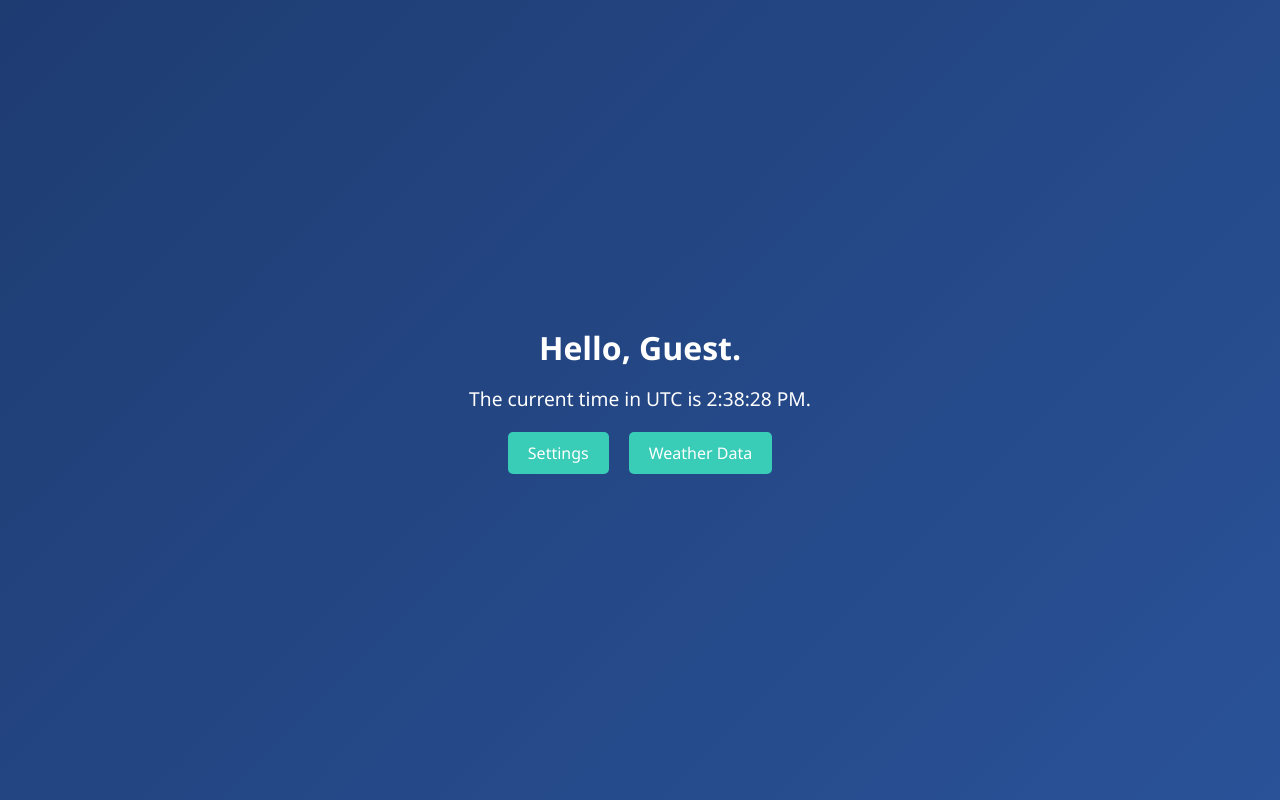
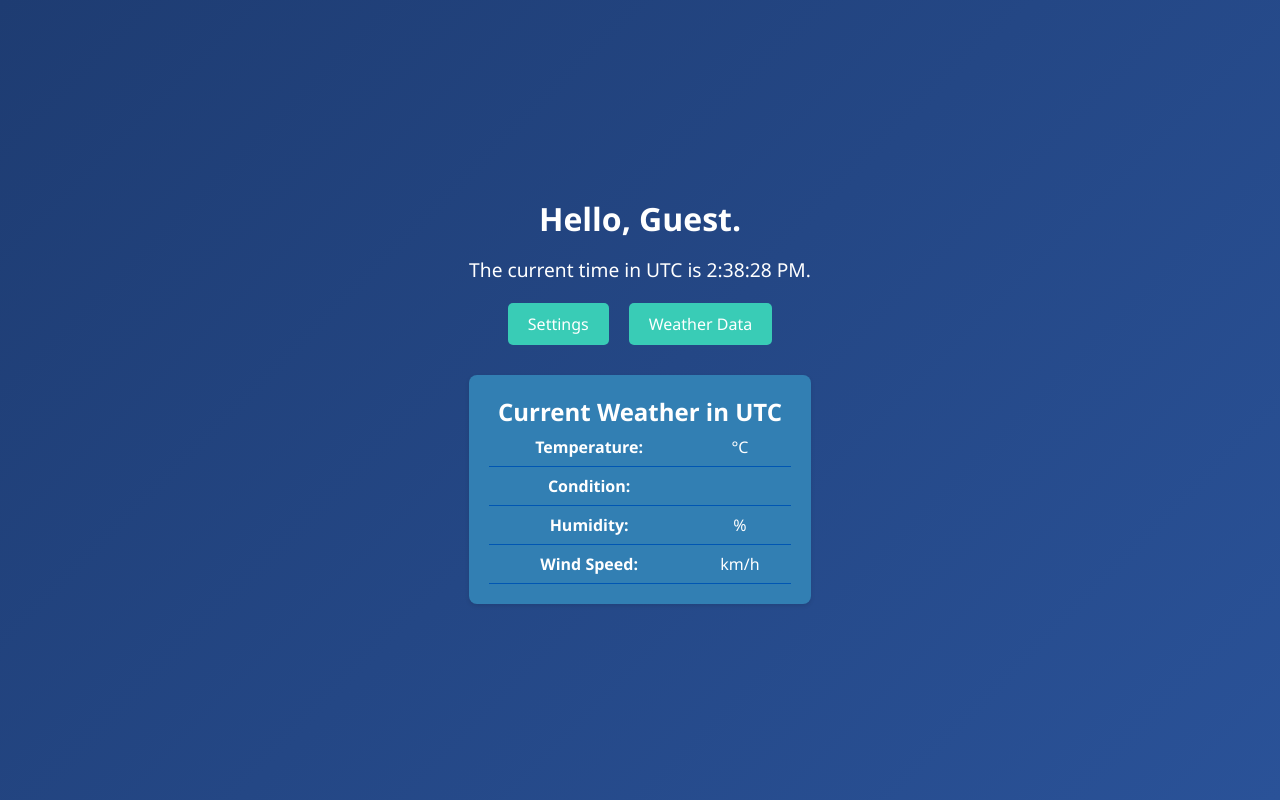
Before and after one commit to knangia04/CitySmart, a Flask app: page /homepage in a window 1280 px wide. Run offline with Flask 3, Linux system fonts and the light colour scheme; data that the repository does not hold is empty.

Commit message:
Add weather api call to display current weather stats in homepage

```diff
--- a/app.py
+++ b/app.py
@@ -1,3 +1,150 @@
+# import sqlite3
+# from flask import Flask, render_template, request, redirect, url_for, flash, session
+# from datetime import datetime
+# import pytz
+
+# app = Flask(__name__, static_folder='static')
+# app.secret_key = 'your_secret_key'
+
+# # Helper function to connect to the SQLite database
+# def get_db_connection():
+#     """
+#     Establish a connection to the SQLite database.
+#     Returns a connection object.
+#     """
+#     connection = sqlite3.connect('instance/database.db')  # Replace with your database file name
+#     connection.row_factory = sqlite3.Row  # Access rows like dictionaries
+#     return connection
+
+# @app.route('/')
+# def home():
+#     return render_template('login-template.html')
+
+# @app.route('/homepage')
+# def homepage():
+#     username = session.get('username', 'Guest')
+#     location = session.get('location', 'UTC')
+
+#     timezone = 'America/Los_Angeles'
+#     current_time = datetime.now(pytz.timezone(timezone)).strftime('%I:%M:%S %p')
+
+#     result = None  # Initialize result to handle errors
+#     try:
+#         # Establish database connection
+#         conn = get_db_connection()
+#         cursor = conn.cursor()
+
+#         # Start transaction
+#         cursor.execute("BEGIN TRANSACTION;")
+
+#         # Query to get average weather stats
+#         query = """
+#             SELECT W.Location,
+#                    AVG(W.Temperature) AS AvgTemperature,
+#                    AVG(W.Humidity) AS AvgHumidity,
+#                    AVG(P.FineParticulateMatter) AS AvgFineParticulateMatter,
+#                    AVG(P.OzoneLevel) AS AvgOzoneLevel
+#             FROM WeatherData W
+#             JOIN PollutionData P ON W.Location = P.Location
+#             WHERE W.Location = ?
+#             GROUP BY W.Location
+#         """
+#         cursor.execute(query, (location,))
+#         result = cursor.fetchone()
+
+#         # Commit transaction
+#         conn.commit()
+
+#     except Exception as e:
+#         # Rollback in case of error
+#         if conn:
+#             conn.rollback()
+#         flash(f"Error fetching weather stats: {str(e)}", "danger")
+#     finally:
+#         # Ensure connection is closed
+#         if conn:
+#             conn.close()
+
+#     return render_template(
+#         'homepage.html',
+#         username=username,
+#         location=location,
+#         current_time=current_time,
+#         avg_stats=result
+#     )
+
+# @app.route('/login', methods=['POST'])
+# def login():
+#     username = request.form.get('username')
+#     password = request.form.get('password')
+
+#     conn = get_db_connection()
+#     cursor = conn.cursor()
+
+#     try:
+#         # Query the database for the user
+#         cursor.execute("SELECT * FROM User WHERE username = ?", (username,))
+#         user = cursor.fetchone()
+
+#         if user and user['password'] == password:
+#             flash('Login successful!', 'success')
+#             session['username'] = user['username']
+#             session['location'] = user['location']
+#             return redirect(url_for('homepage'))
+#         else:
+#             flash('Invalid username or password', 'danger')
+#     except Exception as e:
+#         flash(f"Error during login: {str(e)}", 'danger')
+#     finally:
+#         conn.close()
+
+#     return redirect(url_for('home'))
+
+# @app.route('/signup', methods=['POST'])
+# def signup():
+#     email = request.form.get('email')
+#     username = request.form.get('username')
+#     password = request.form.get('password')
+#     confirm_password = request.form.get('confirm-password')
+#     location = request.form.get('location')
+
+#     if password != confirm_password:
+#         flash('Passwords do not match!', 'danger')
+#         return redirect(url_for('home'))
+
+#     conn = get_db_connection()
+#     cursor = conn.cursor()
+
+#     try:
+#         # Check if email or username already exists
+#         cursor.execute("SELECT * FROM User WHERE email = ?", (email,))
+#         if cursor.fetchone():
+#             flash('Email is already registered!', 'danger')
+#             return redirect(url_for('home'))
+
+#         cursor.execute("SELECT * FROM User WHERE username = ?", (username,))
+#         if cursor.fetchone():
+#             flash('Username is already taken!', 'danger')
+#             return redirect(url_for('home'))
+
+#         # Insert new user into the database
+#         cursor.execute(
+#             "INSERT INTO User (email, username, password, location) VALUES (?, ?, ?, ?)",
+#             (email, username, password, location)
+#         )
+#         conn.commit()
+#         flash('Account created successfully! Please log in.', 'success')
+#     except Exception as e:
+#         conn.rollback()
+#         flash(f"Error during signup: {str(e)}", 'danger')
+#     finally:
+#         conn.close()
+
+#     return redirect(url_for('home'))
+
+# if __name__ == '__main__':
+#     app.run(debug=True)
+
 from flask import Flask, render_template, request, redirect, url_for, flash, session
 from config import Config
 from models import db, User
@@ -12,6 +159,7 @@ from routes.traffic_routes import traffic_bp
 
 from datetime import datetime
 import pytz
+import weather_api
 
 app = Flask(__name__, static_folder='static')
 app.config.from_object(Config)
@@ -68,13 +216,62 @@ def homepage():
         flash(f"Error fetching weather stats: {str(e)}", "danger")
         result = None  # Handle error gracefully
 
+    # Fetch current weather information
+    curr_temp, curr_condition, curr_humidity, curr_wind = weather_api.getCurrWeather(location)
+
     return render_template(
         'homepage.html',
         username=username,
         location=location,
         current_time=current_time,
-        avg_stats=result
+        avg_stats=result,
+        curr_temp=curr_temp,
+        curr_condition=curr_condition,
+        curr_humidity=curr_humidity,
+        curr_windspeed = curr_wind
     )
+# def homepage():
+#     username = session.get('username', 'Guest')
+#     location = session.get('location', 'UTC')
+
+#     timezone = 'America/Los_Angeles'
+#     current_time = datetime.now(pytz.timezone(timezone)).strftime('%I:%M:%S %p')
+
+#     try:
+#         # Start transaction
+#         db.session.begin()
+
+#         query = text("""
+#             SELECT W.Location,
+#                    AVG(W.Temperature) AS AvgTemperature,
+#                    AVG(W.Humidity) AS AvgHumidity,
+#                    AVG(P.FineParticulateMatter) AS AvgFineParticulateMatter,
+#                    AVG(P.OzoneLevel) AS AvgOzoneLevel
+#             FROM WeatherData W
+#             JOIN PollutionData P ON W.Location = P.Location
+#             WHERE W.Location = :location
+#             GROUP BY W.Location
+#         """)
+
+#         result = db.session.execute(query, {'location': location}).first()
+
+#         # Commit the transaction if successful
+#         db.session.commit()
+
+#     except Exception as e:
+#         # Rollback in case of an error
+#         db.session.rollback()
+#         flash(f"Error fetching weather stats: {str(e)}", "danger")
+#         result = None  # Handle error gracefully
+#     curr_weather_info = weather_api.getCurrWeather(location)
+
+#     return render_template(
+#         'homepage.html',
+#         username=username,
+#         location=location,
+#         current_time=current_time,
+#         avg_stats=result
+#     )
 
 @app.route('/login', methods=['POST'])
 def login():
@@ -120,230 +317,5 @@ def signup():
     flash('Account created successfully! Please log in.', 'success')
     return redirect(url_for('home'))
 
-# @app.route('/view-pollution-data')
-# def view_pollution_data():
-#    try:
-#        data = pd.read_csv('data/bay_area_pollution_data.csv')
-
-
-#        selected_location = request.args.get('location', '')
-#        if selected_location:
-#            data = data[data['Location'] == selected_location]
-
-
-#        table_html = data.to_html(classes='table table-striped', index=False)
-
-
-#        locations = data['Location'].unique().tolist()
-
-
-#    except Exception as e:
-#        flash(f"Error reading CSV file: {str(e)}", "danger")
-#        return redirect(url_for('home'))
-
-
-#    return render_template(
-#        'pollution-data-view-template.html',
-#        table=table_html,
-#        locations=locations,
-#        selected_location=selected_location
-#    )
-
-
-# @app.route('/view-traffic-data')
-# def view_traffic_data():
-#    try:
-#        data = pd.read_csv('data/bay_area_traffic_data.csv')
-
-
-#        selected_collision_type = request.args.get('collision_type', '')
-#        if selected_collision_type:
-#            data = data[data['TypeOfCollision'] == selected_collision_type]
-
-
-#        table_html = data.to_html(classes='table table-striped', index=False)
-
-
-#        collision_types = data['TypeOfCollision'].unique().tolist()
-
-
-#    except Exception as e:
-#        flash(f"Error reading CSV file: {str(e)}", "danger")
-#        return redirect(url_for('home'))
-
-
-#    return render_template(
-#        'traffic-data-view-template.html',
-#        table=table_html,
-#        collision_types=collision_types,
-#        selected_collision_type=selected_collision_type
-#    )
-
-
-# Run the application
 if __name__ == '__main__':
-    with app.app_context():
-        db.create_all()  # Initialize the database tables
     app.run(debug=True)
-
-# from flask import Flask, render_template, request, redirect, url_for, flash
-# from config import Config
-# from models import db, User
-# from routes.user_routes import user_bp
-# from sqlalchemy.sql import text
-
-# app = Flask(__name__, static_folder='static')
-# app.config.from_object(Config)
-
-# # Initialize extensions
-# db.init_app(app)
-
-# # Register blueprints
-# app.register_blueprint(user_bp)
-
-# # Root route serving login-template.html
-# @app.route('/')
-# def home():
-#     return render_template('login-template.html')
-
-
-# @app.route('/login', methods=['POST'])
-# def login():
-#     username = request.form.get('username')
-#     password = request.form.get('password')
-
-#     # Check if the user exists
-#     user = User.query.filter_by(username=username).first()
-#     if user and user.password == password:
-#         flash('Login successful!', 'success')
-#         return redirect(url_for('home'))
-#     else:
-#         flash('Invalid username or password', 'danger')
-#         return redirect(url_for('home'))
-
-
-# # Route to handle signup
-# @app.route('/signup', methods=['POST'])
-# def signup():
-#     email = request.form.get('email')
-#     username = request.form.get('username')
-#     password = request.form.get('password')
-#     confirm_password = request.form.get('confirm-password')
-
-#     # Validate passwords match
-#     if password != confirm_password:
-#         flash('Passwords do not match!', 'danger')
-#         return redirect(url_for('home'))
-
-#     # Check if email or username already exists
-#     if User.query.filter_by(email=email).first():
-#         flash('Email is already registered!', 'danger')
-#         return redirect(url_for('home'))
-#     if User.query.filter_by(username=username).first():
-#         flash('Username is already taken!', 'danger')
-#         return redirect(url_for('home'))
-
-#     # Create a new user
-#     new_user = User(username=username, email=email)
-#     new_user.set_password(password)
-#     db.session.add(new_user)
-#     db.session.commit()
-
-#     flash('Account created successfully! Please log in.', 'success')
-#     return redirect(url_for('home'))
-
-
-# # Route to display WeatherData table
-# @app.route('/weather-data')
-# def weather_data():
-#     # Query the WeatherData table using text()
-#     query = text('SELECT * FROM WeatherData')
-#     weather_records = db.session.execute(query).fetchall()
-
-#     # Render the data on a template
-#     return render_template('weather-data.html', weather_records=weather_records)
-# # def weather_data():
-# #     # Query the WeatherData table
-# #     weather_records = db.session.execute('SELECT * FROM WeatherData').fetchall()
-
-# #     # Render the data on a template
-# #     return render_template('weather-data.html', weather_records=weather_records)
-
-
-# # Run the application
-# if __name__ == '__main__':
-#     with app.app_context():
-#         db.create_all()  # Initialize the database tables
-#     app.run(debug=True)
-
-# from flask import Flask, render_template, request, redirect, url_for, flash
-# from config import Config
-# from models import db, User
-# from routes.user_routes import user_bp
-
-# app = Flask(__name__, static_folder='static')
-# app.config.from_object(Config)
-
-# # Initialize extensions
-# db.init_app(app)
-
-# # Register blueprints
-# app.register_blueprint(user_bp)
-
-# # Root route serving login-template.html
-# @app.route('/')
-# def home():
-#     return render_template('login-template.html')
-
-
-# @app.route('/login', methods=['POST'])
-# def login():
-#     username = request.form.get('username')
-#     password = request.form.get('password')
-
-#     # Check if the user exists
-#     user = User.query.filter_by(username=username).first()
-#     if user and user.password == password:
-#         flash('Login successful!', 'success')
-#         return redirect(url_for('home'))
-#     else:
-#         flash('Invalid username or password', 'danger')
-#         return redirect(url_for('home'))
-
-
-# # Route to handle signup
-# @app.route('/signup', methods=['POST'])
-# def signup():
-#     email = request.form.get('email')
-#     username = request.form.get('username')
-#     password = request.form.get('password')
-#     confirm_password = request.form.get('confirm-password')
-
-#     # Validate passwords match
-#     if password != confirm_password:
-#         flash('Passwords do not match!', 'danger')
-#         return redirect(url_for('home'))
-
-#     # Check if email or username already exists
-#     if User.query.filter_by(email=email).first():
-#         flash('Email is already registered!', 'danger')
-#         return redirect(url_for('home'))
-#     if User.query.filter_by(username=username).first():
-#         flash('Username is already taken!', 'danger')
-#         return redirect(url_for('home'))
-
-#     # Create a new user
-#     new_user = User(username=username, email=email)
-#     new_user.set_password(password)
-#     db.session.add(new_user)
-#     db.session.commit()
-
-#     flash('Account created successfully! Please log in.', 'success')
-#     return redirect(url_for('home'))
-
-
-# # Run the application
-# if __name__ == '__main__':
-#     with app.app_context():
-#         db.create_all()  # Initialize the database tables
-#     app.run(debug=True)
--- a/templates/homepage.html
+++ b/templates/homepage.html
@@ -8,10 +8,17 @@
     <style>
         .stats-container {
             margin-top: 30px;
+            display: flex;
+            gap: 20px;
+            flex-wrap: wrap; /* Ensures responsive layout */
+        }
+        .stats-box {
+            flex: 1 1 calc(50% - 20px); /* Two boxes per row with spacing */
             padding: 20px;
             background-color: #327fb3;  /* Light blue background */
             border-radius: 8px;
-            box-shadow: 0 2px 4px rgba(0,0,0,0.1);
+            box-shadow: 0 2px 4px rgba(0, 0, 0, 0.1);
+            min-width: 300px; /* Minimum width for smaller screens */
         }
         .stats-table {
             width: 100%;
@@ -37,8 +44,33 @@
             <a href="{{ url_for('weather.weather_data') }}" class="nav-link">Weather Data</a>
         </nav>
 
+        <div class="stats-container">
+            <!-- Current Weather Box -->
+            <div class="stats-box">
+                <h2>Current Weather in {{ location }}</h2>
+                <table class="stats-table">
+                    <tr>
+                        <td>Temperature:</td>
+                        <td>{{ curr_temp }}°C</td>
+                    </tr>
+                    <tr>
+                        <td>Condition:</td>
+                        <td>{{ curr_condition }}</td>
+                    </tr>
+                    <tr>
+                        <td>Humidity:</td>
+                        <td>{{ curr_humidity }}%</td>
+                    </tr>
+                    <tr>
+                        <td>Wind Speed:</td>
+                        <td>{{ curr_windspeed }} km/h</td>
+                    </tr>
+                </table>
+            </div>
+
+            <!-- Average Stats Box -->
             {% if avg_stats %}
-        <div class="stats-container">
+            <div class="stats-box">
                 <h2>Weather and Pollution in {{ location }}</h2>
                 <table class="stats-table">
                     <tr>
@@ -61,6 +93,7 @@
             </div>
             {% endif %}
         </div>
+    </div>
 
     <script>
         function updateTime() {
@@ -81,6 +114,7 @@
     </script>
 </body>
 </html>
+
 <!-- <!DOCTYPE html>
 <html lang="en">
 <head>
```
Also changed, not shown: weather_api.py (added, +24 -0 lines). Lines whose indentation alone changed are shown as unchanged.
